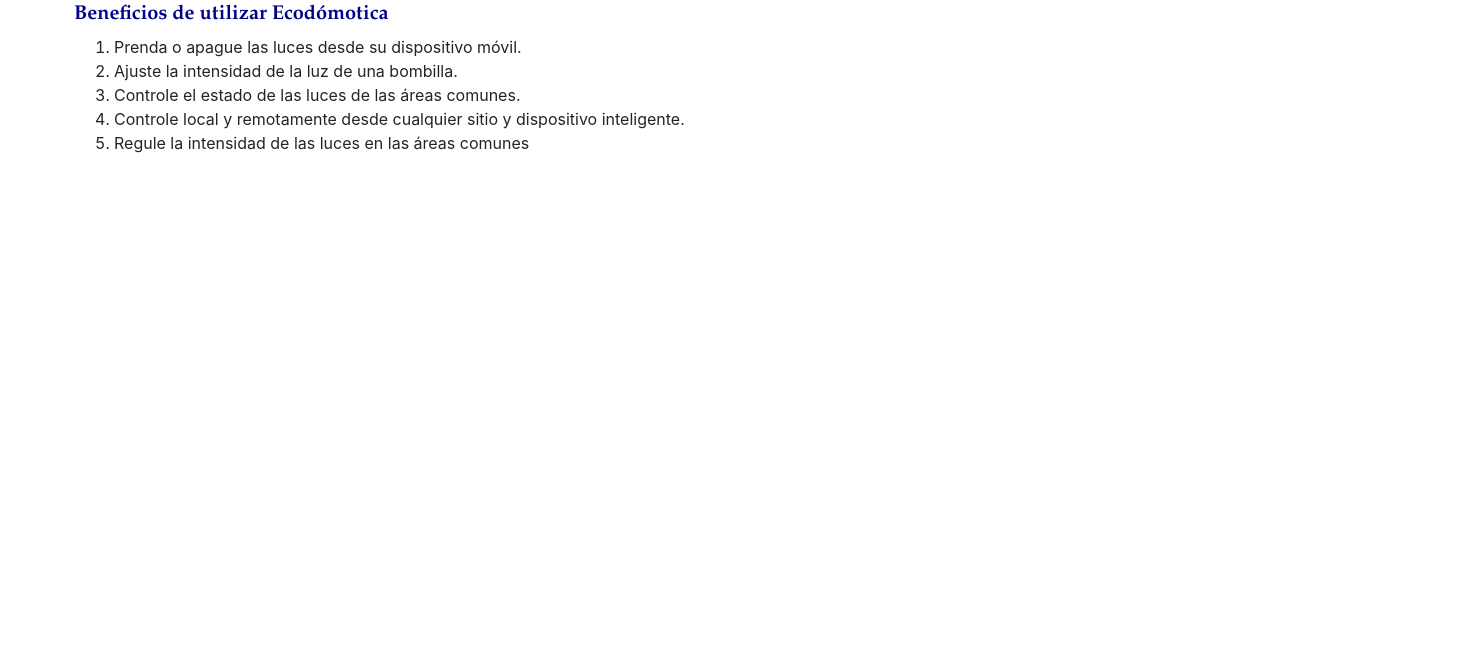
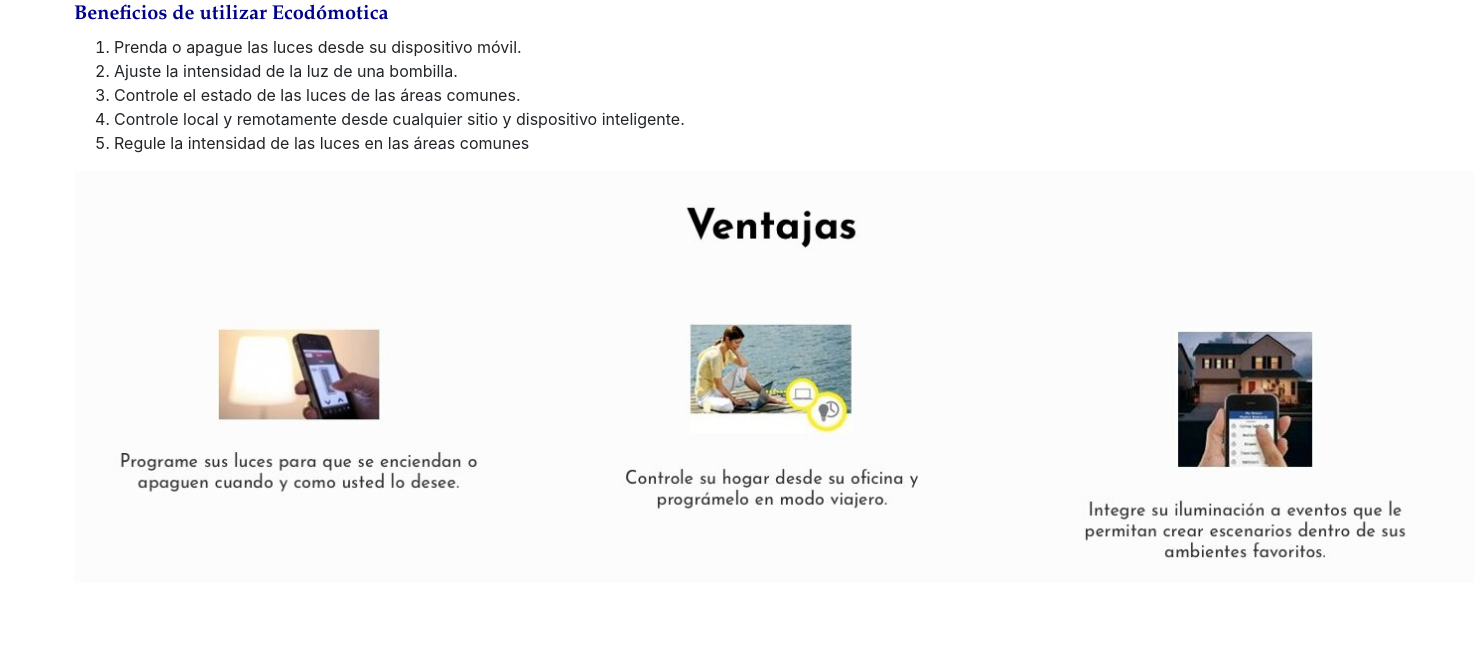
Before and after one commit to lpinzon21636/PLANTILLANUEVA, a PHP site: page /2.acerca_de/acercaDe.html in a window 1480 px wide. Shown: the part 295-952 px from the top of the page. Before the commit the page ends 448 px from the top, so only its background shows below. Run offline with PHP 8.4, Linux system fonts and the light colour scheme.

Commit message:
Se agrego imagen en Acerca de, con ventajas de domotica

```diff
--- a/ProyectoDEFINITIVO-master/2.acerca_de/acercaDe.html
+++ b/ProyectoDEFINITIVO-master/2.acerca_de/acercaDe.html
@@ -29,6 +29,7 @@
     <main>
       <div>
         <div class="divInterno">
+
           <h3 class=domotica_titulos>¿Qué es EcoDomótica?</h3>
           <p>Somos una empresa cuyo fin es contribuir a la reducción de la huella de carbono de las personas,por medio de la implementación de productos que regulen el consumo de servicios en nuestro hogar, específicamente en el área del servicio eléctrico de las zonas de sala y comedor.</p>
 
@@ -43,8 +44,11 @@
             <li>Controle local y remotamente desde cualquier sitio y dispositivo inteligente.</li>
             <li>Regule la intensidad de las luces en las áreas comunes</li>
           </ol>
+
+          <img id= "ventajas" src="../Images/ventajas.jpg" alt="Ventajas de la domotica">
         </div>
       </div>
+
     </main>
     <script src= "https://code.jquery.com/jquery-3.3.1.slim.min.js" integrity= "sha384-q8i/X+965DzO0rT7abK41JStQIAqVgRVzpbzo5smXKp4YfRvH+8abtTE1Pi6jizo" crossorigin= "anonymous" ></script>
     <script src= "https://cdnjs.cloudflare.com/ajax/libs/popper.js/1.14.7/umd/popper.min.js" integrity= "sha384-UO2eT0CpHqdSJQ6hJty5KVphtPhzWj9WO1clHTMGa3JDZwrnQq4sF86dIHNDz0W1" crossorigin= "anonymous" ></script>
--- a/ProyectoDEFINITIVO-master/3.teamwork/teamwork.html
+++ b/ProyectoDEFINITIVO-master/3.teamwork/teamwork.html
@@ -34,7 +34,7 @@
             <br>
             <h1 class="titleTHREE">Equipo de Trabajo</h1>
             <br>
-              <a href="#"><center><img class="imagen-adaptativa1" src="../Images/image_teamwork.jpg" alt="Grupo de trabajo. De izq a der: Daniela Pinzón, Natalia Peñaranda,Santiago Pérez,"></center></a>
+              <a href="#"><center><img class="imagen-adaptativa1" src="../Images/image_teamwork.jpg" alt="Grupo de trabajo. De izq a der: Daniela Pinzón, Natalia Peñaranda,Santiago Pérez."></center></a>
             </div>
             <br>
             <article class="integrantes">
--- a/ProyectoDEFINITIVO-master/css/style.css
+++ b/ProyectoDEFINITIVO-master/css/style.css
@@ -340,6 +340,11 @@ img{
     height: 400px;
     width: 450px;
 }
+#ventajas{
+    width: 1400px;
+    display: block;
+    height: auto;
+}
 
 #divTeamWork{
     margin: 5%;
```
Also changed, not shown: ProyectoDEFINITIVO-master/Images/ventajas.jpg (added), 3 other files.
